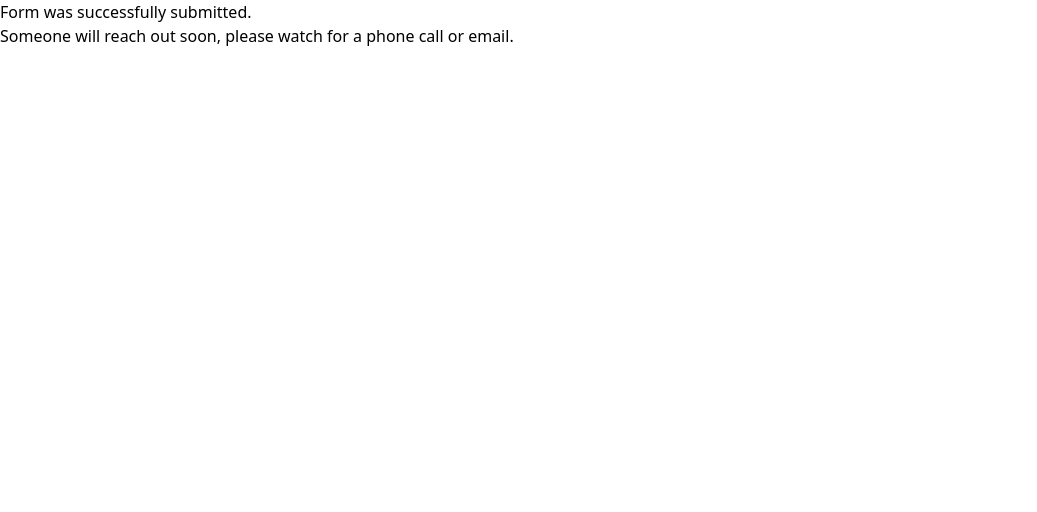
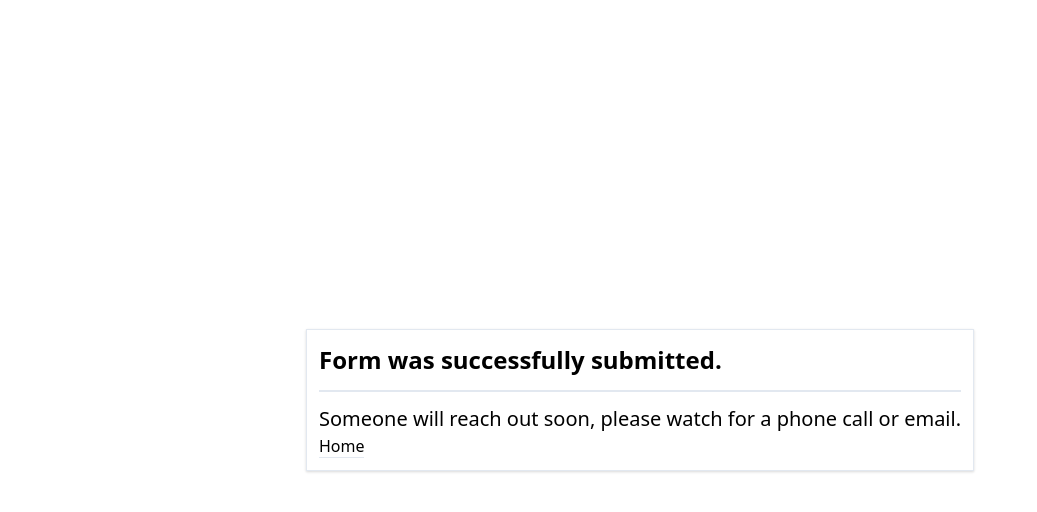
Before and after one commit to shortnd/wisconsininternet, a Next.js app: page /success in a window 1280 px wide. Shown: the top 512 px of the page, without its empty margins (0-1037 px from the left). Built offline with nearby package versions, Linux system fonts and the light colour scheme.

Commit message:
trying to make errors compliant

```diff
--- a/components/InputElement.jsx
+++ b/components/InputElement.jsx
@@ -9,6 +9,7 @@ function InputElement({
   type = "text",
   pattern = null,
   className = null,
+  required = false,
 }) {
   return (
     <div className={className ? className : ""}>
@@ -24,10 +25,18 @@ function InputElement({
           onChange={formik.handleChange}
           onBlur={formik.handleBlur}
           pattern={pattern}
+          required={required}
+          aria-labelledby={`${name}-error`}
         />
       </label>
       {formik.touched[name] && formik.errors[name] ? (
-        <div className="text-red-700">{formik.errors[name]}</div>
+        <div
+          className="text-red-700"
+          aria-live="assertive"
+          id={`${name}-error`}
+        >
+          {formik.errors[name]}
+        </div>
       ) : null}
     </div>
   );
@@ -41,6 +50,7 @@ InputElement.propTypes = {
   styles: propTypes.object.isRequired,
   type: propTypes.string,
   className: propTypes.string,
+  required: propTypes.bool,
 };
 
 export default InputElement;
--- a/pages/index.jsx
+++ b/pages/index.jsx
@@ -62,7 +62,7 @@ export default function IndexPage() {
       </Head>
       <div className="flex justify-center items-center min-h-screen">
         <div className="container mx-auto">
-          <article className="shadow-md rounded p-3 border">
+          <main className="shadow-md rounded p-3 border">
             <h1 className="text-lg font-bold text-center my-3">
               Interested in service, reach out to us.
             </h1>
@@ -171,7 +171,7 @@ export default function IndexPage() {
                 </button>
               </div>
             </form>
-          </article>
+          </main>
         </div>
       </div>
     </>
--- a/pages/success.jsx
+++ b/pages/success.jsx
@@ -1,10 +1,21 @@
+import Link from "next/link";
+
 const Success = () => (
   <>
-    <h1> Form was successfully submitted. </h1>{" "}
-    <p>
-      {" "}
-      Someone will reach out soon, please watch for a phone call or email.{" "}
-    </p>{" "}
+    <div className="min-h-screen flex justify-center items-center">
+      <div className="shadow p-3 mx-auto border">
+        <h1 className="text-2xl font-semibold mb-3">
+          Form was successfully submitted.
+        </h1>
+        <hr className="border-b mb-3" />
+        <p className="text-xl">
+          Someone will reach out soon, please watch for a phone call or email.
+        </p>
+        <Link href="/">
+          <a className="border-b hover:border-black focus:border-black">Home</a>
+        </Link>
+      </div>
+    </div>
   </>
 );
 
```
